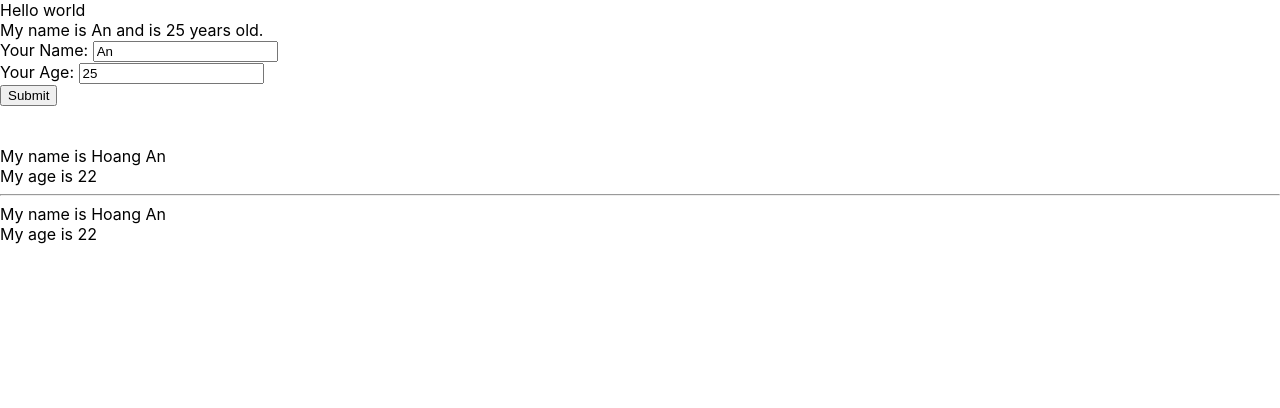
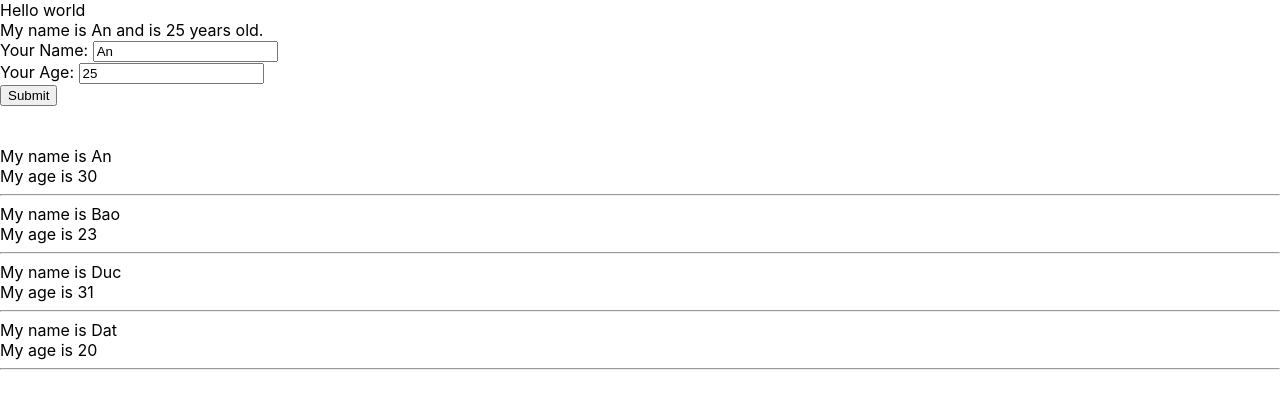
Before and after one commit to lehoangan227/React-Project, a React (Create React App) app: page / in a window 1280 px wide. Shown: the top 408 px of the page. Built offline with nearby package versions, Linux system fonts and the light colour scheme.

Commit message:
update 6

```diff
--- a/src/components/DisplayInfor.js
+++ b/src/components/DisplayInfor.js
@@ -2,12 +2,22 @@
 
 class DisplayInfor extends React.Component{
     render(){
-        console.log(this.props);
-        const {age, name} = this.props;
+        const {listUser} = this.props;
+        console.log(listUser);
         return (
             <div>
-                <div>My name is {name}</div>
-                <div>My age is {age}</div>
+                {
+                    listUser.map((user)=>{
+                        console.log(user);
+                        return (
+                            <div key={user.id}>
+                                <div>My name is {user.name}</div>
+                                <div>My age is {user.age}</div>
+                                <hr/>
+                            </div>
+                        );
+                    })
+                }
             </div>
         );
     }
--- a/src/components/Mycomponents.js
+++ b/src/components/Mycomponents.js
@@ -2,15 +2,22 @@
 import UserInfor from "./UserInfor";
 import DisplayInfor from "./DisplayInfor";
 class MyComponent extends React.Component{
+    state = {
+        listUser: [
+            {id: 1, name: "An", age: "30"},
+            {id: 2, name: "Bao", age: "23"},
+            {id: 3, name: "Duc", age: "31"},
+            {id: 4, name: "Dat", age: "20"}
+        ]
+    }
+
     render(){
-        const myInfor = ["ab", "c", "d"];
         return (
             <div>
                 <UserInfor/>
                 <br/><br/>
-                <DisplayInfor name={"Hoang An"} age={22}/>
-                <hr/>
-                <DisplayInfor name={"Hoang An"} age={22} myInfor={myInfor}/>
+                <DisplayInfor listUser={this.state.listUser}/>
+
             </div>
         );
     }
```
